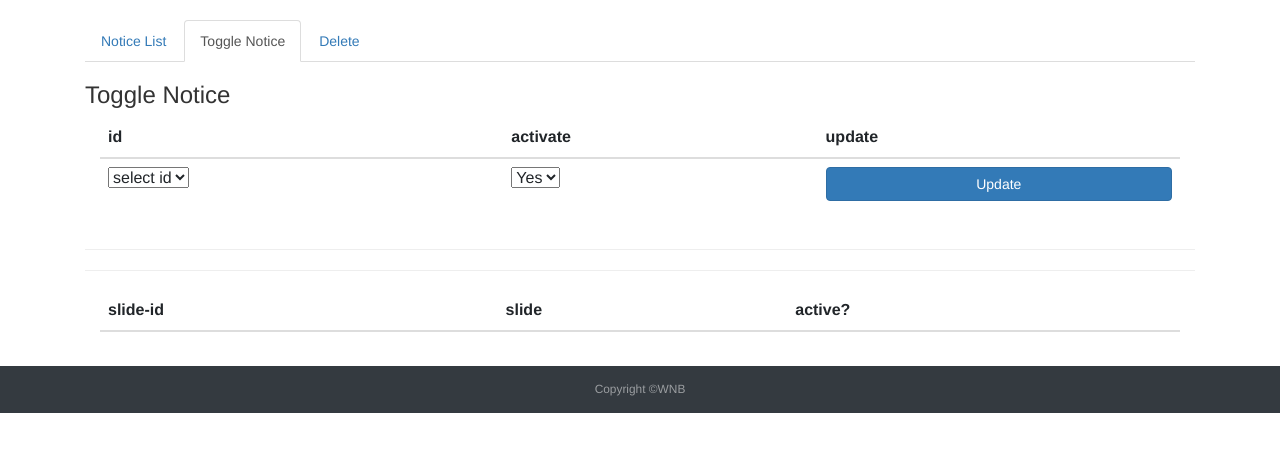
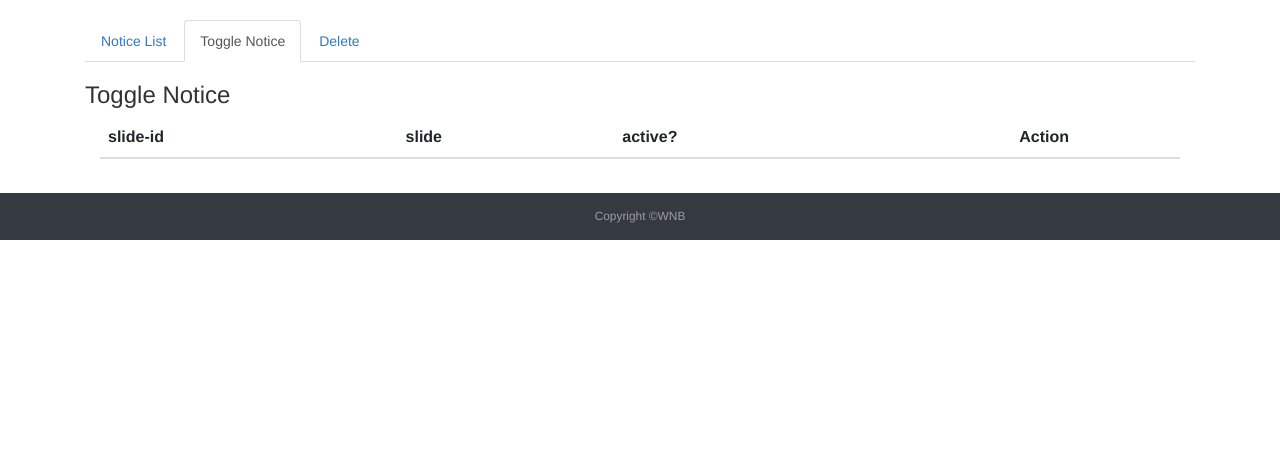
Before and after one commit to gokulchapparath/mcaproject, a Flask app: page /updatenotice in a window 1280 px wide, after a click on "Toggle Notice". Shown: the part 62-514 px from the top of the page. Run offline with Flask 2, Linux system fonts and the light colour scheme; tables that the repository leaves empty or names only in its code hold one stand-in row (values such as "Sample post"); lists and menus that the app fills with data are empty; some libraries are stand-ins or nearby versions.

Commit message:
little modification nov 17 00:13

```diff
--- a/server.py
+++ b/server.py
@@ -326,26 +326,34 @@ def updates():
 @app.route("/updatenotice", methods=['POST'])
 def updatesform():
     global test_msg
-    if request.form['update'] == 'toggle':
+    if request.form['update'] == 'on':
         try:
-            ids = request.form['idsel']
-            act = request.form['activesel']
-            if ids == "select":
-                test_msg = "please select id"
-                return redirect(url_for('updates'))
-            else:
-                mydisplay = """update slidetest set active = %s where id = %s"""
-                mycursor.execute(mydisplay, (act, ids, ))
-                mydb.commit()
-                test_msg = "Successful"
-                return redirect(url_for('updates'))
+            ids = request.form['toggleid']
+            act = 1
+            mydisplay = """update slidetest set active = %s where id = %s"""
+            mycursor.execute(mydisplay, (act, ids, ))
+            mydb.commit()
+            test_msg = "Successful"
+            return redirect(url_for('updates'))
+        except Exception as e:
+            test_msg = "an error occoured"
+            return redirect(url_for('updates'))
+    elif request.form['update'] == 'off':
+        try:
+            ids = request.form['toggleid']
+            act = 0
+            mydisplay = """update slidetest set active = %s where id = %s"""
+            mycursor.execute(mydisplay, (act, ids, ))
+            mydb.commit()
+            test_msg = "Successful"
+            return redirect(url_for('updates'))
         except Exception as e:
             test_msg = "an error occoured"
             return redirect(url_for('updates'))
     elif request.form['update'] == 'delete':
         try:
             ids = request.form['delidsel']
-            act = request.form['delsel']
+            act = 1
             if ids == "select":
                 test_msg = "please select id"
                 return redirect(url_for('updates'))
--- a/templates/admin/requests.html
+++ b/templates/admin/requests.html
@@ -29,7 +29,7 @@
 
 <div class="container">
 
-      <h3>Aprrove Notice</h3>
+      <h3>Approve Notice</h3>
     {% if times %}
      <span class="badge badge-danger">you have {{times[0]}} Requests</span>
     {% endif %}
--- a/templates/admin/updatenotice.html
+++ b/templates/admin/updatenotice.html
@@ -22,6 +22,7 @@
 {% block content %}
 <form action="{{url_for('updatesform')}}" method="post" enctype="multipart/form-data">
   <!-- bootsrap -->
+   <link href="https://fonts.googleapis.com/icon?family=Material+Icons" rel="stylesheet">
   <link rel="stylesheet" href="https://maxcdn.bootstrapcdn.com/bootstrap/3.4.0/css/bootstrap.min.css">
   <script src="https://ajax.googleapis.com/ajax/libs/jquery/3.4.1/jquery.min.js"></script>
   <script src="https://maxcdn.bootstrapcdn.com/bootstrap/3.4.0/js/bootstrap.min.js"></script>
@@ -76,7 +77,7 @@
 
     <div id="toggle" class="tab-pane fade">
       <h3>Toggle Notice</h3>
-      <div class="container-fluid">
+<!--       <div class="container-fluid">
       <table class="table table-hover">
         <thead>
           <tr>
@@ -108,7 +109,7 @@
 
 </div>
 <hr>
-<hr>
+<hr> -->
   <div class="container-fluid">
 
 
@@ -118,13 +119,17 @@
                   <th>slide-id</th>
                   <th>slide</th>
                   <th>active?</th>
+                  <th colspan="2" style="text-align: center;">Action</th>
               </tr>
           </thead>
           <tbody>
             {% for sliders in disp2 %}
               <tr>
                 <!-- id -->
-                <td>{{sliders[0]}}</td>
+                <td>
+                  {{sliders[0]}}
+                  <input type="hidden" name="toggleid" value="{{sliders[0]}}"  />
+                </td>
               <!-- file image,vid,txt -->
                 {% if sliders[3] == "image" %}
                  <td><img class="img-fluid" src="/static/{{sliders[1]}}" alt="{{sliders[1]}}" height="150px" width="150px"></td>
@@ -140,8 +145,11 @@
                   <td>yes</td>
                 {% else %}
                 <td>no</td>
+
+              {% endif %}
+            <td align="right"><button type="submit" name="update" value="on" class="btn btn-success">ON</button></td>
+            <td align="left"><button type="submit" name="update" value="off" class="btn btn-danger">OFF</button></td>
               </tr>
-              {% endif %}
               {% endfor %}
           </tbody>
       </table>
@@ -150,7 +158,7 @@
     <!-- deleting slides -->
     <div id="delete" class="tab-pane fade">
       <h3>Delete Notice</h3>
-      <div class="container-fluid">
+ <!--      <div class="container-fluid">
       <table class="table table-hover">
         <thead>
           <tr>
@@ -182,23 +190,26 @@
 
 </div>
 <hr>
-<hr>
+<hr> -->
   <div class="container-fluid">
 
 
   <table class="table table-hover">
           <thead>
               <tr>
-                  <th>slide-id</th>
-                  <th>slide</th>
-                  <th>active?</th>
+                  <th>Slide-id</th>
+                  <th>Slide</th>
+                  <th>Active?</th>
+                  <th style="text-align: center;">Delete</th>
               </tr>
           </thead>
           <tbody>
             {% for sliders in disp2 %}
               <tr>
                 <!-- id -->
-                <td>{{sliders[0]}}</td>
+                <td>{{sliders[0]}}
+<input type="hidden" name="delidsel" value="{{sliders[0]}}"  />
+                </td>
               <!-- file image,vid,txt -->
                 {% if sliders[3] == "image" %}
                  <td><img class="img-fluid" src="/static/{{sliders[1]}}" alt="{{sliders[1]}}" height="150px" width="150px"></td>
@@ -214,8 +225,10 @@
                   <td>yes</td>
                 {% else %}
                 <td>no</td>
+
+              {% endif %}
+            <td style="text-align: center;"><button type="submit" name="update" value="delete" class="btn btn-danger"><i class="large material-icons">delete</i></button></td>
               </tr>
-              {% endif %}
               {% endfor %}
           </tbody>
       </table>
```
